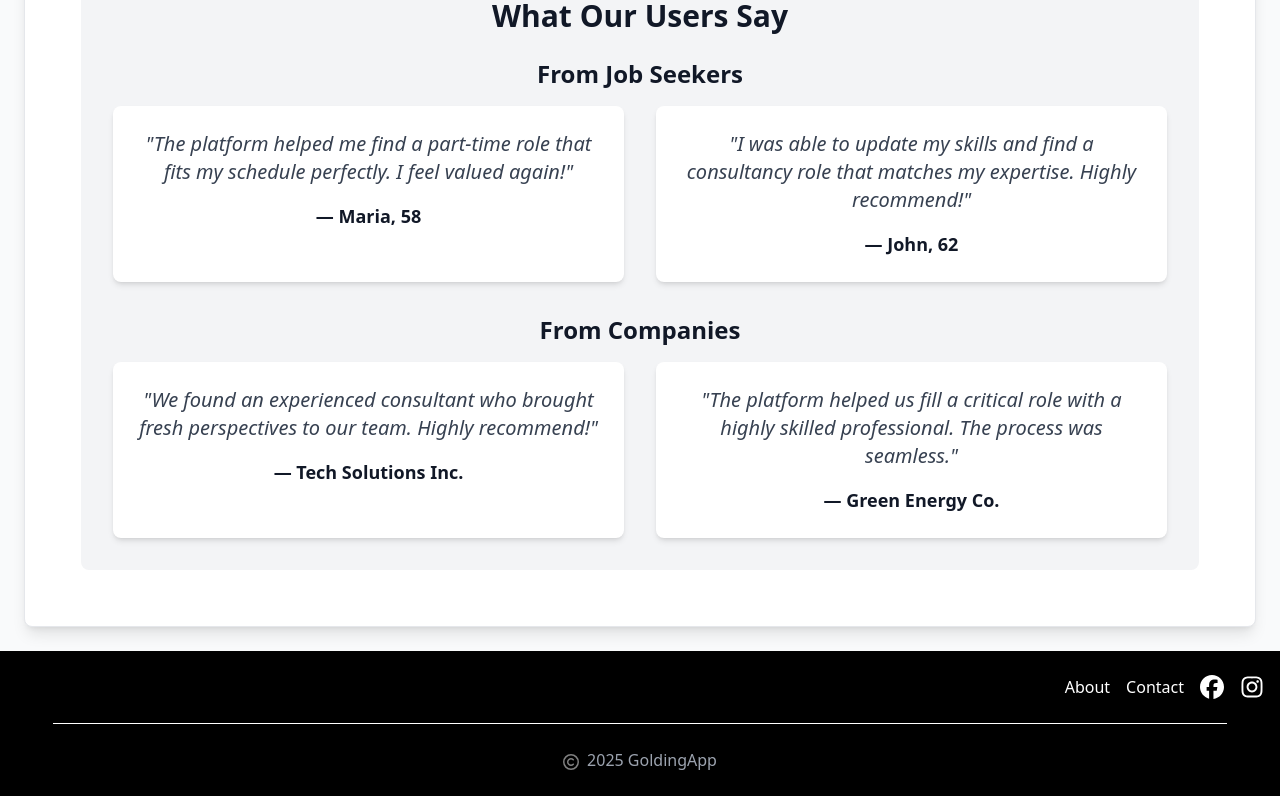
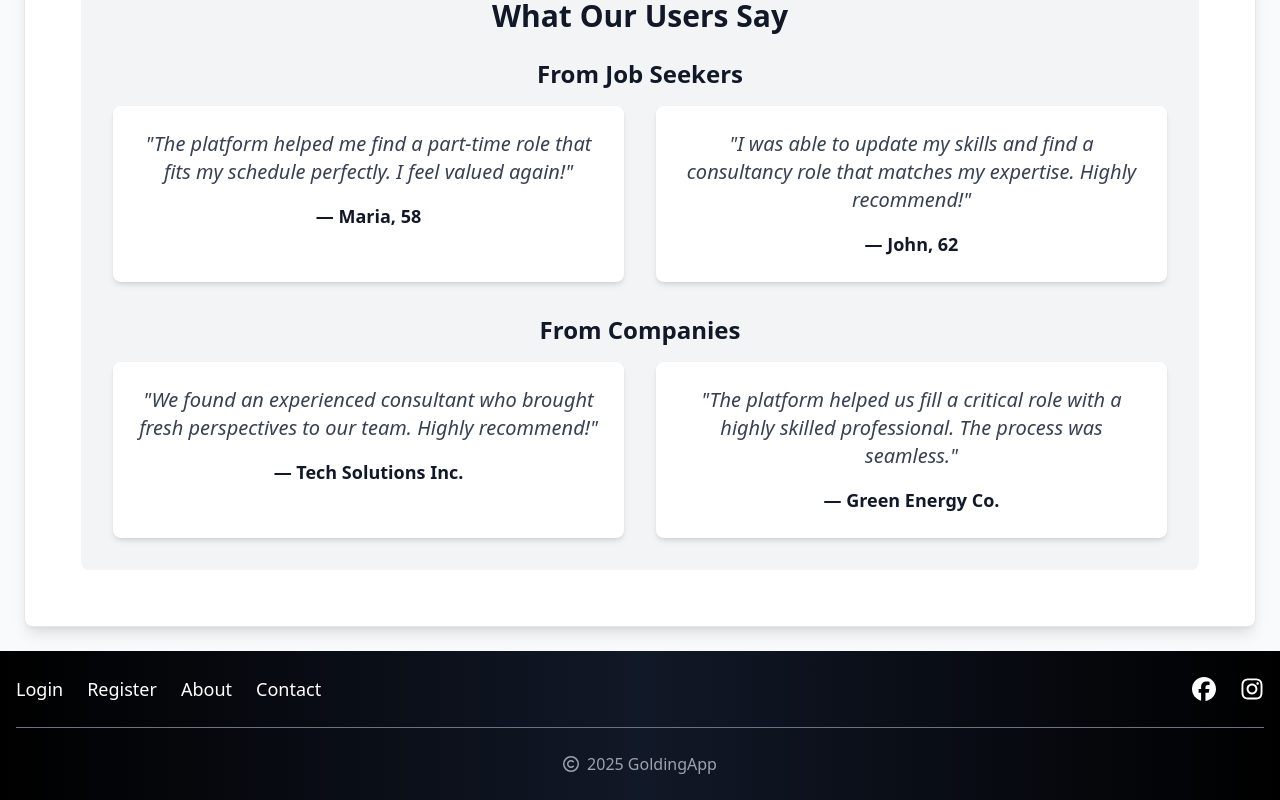
Before and after one commit to dominik-ucher/Pheonix_MDP, a React (Vite) app in the folder client/: page / in a window 1280 px wide. Shown: the part 1111-1911 px from the top of the page. Built offline with nearby package versions, Linux system fonts and the light colour scheme; no server answers.

Commit message:
Footer style upgraded

```diff
--- a/client/src/components/Footer.jsx
+++ b/client/src/components/Footer.jsx
@@ -1,54 +1,72 @@
-import React, { useEffect, useState } from 'react';
+import React from 'react';
 'use client';
 import { Link } from 'react-router-dom';
-import axios from 'axios'
-import { FaRegCopyright, FaFacebook, FaInstagram } from "react-icons/fa6";
+import { FaRegCopyright, FaFacebook, FaInstagram } from 'react-icons/fa6';
 
 const FooterTemp = () => {
-  const axiosInstance = axios.create({baseURL: import.meta.env.VITE_REACT_APP_API_URL,});
-
-
   return (
     <>
-      <div className='md:block hidden '>
-      <div className='flex flex-col h-auto bg-black overflow-hidden flex-shrink-0'>
-        <div className='text-md text-white flex pt-6 pb-6'>
-          <Link to="/about" className='hover:underline ml-auto'>About</Link>
-          <Link to="/contact" className='hover:underline ml-4'>Contact</Link>
-          <Link to="https://www.polimi.it/" className='hover:underline ml-4'><FaFacebook color="white" className='w-6 h-auto'/></Link>
-          <Link to="https://www.polimi.it/" className='hover:underline px-4'><FaInstagram color="white" className='w-6 h-auto'/></Link>
+      {/* Desktop Footer */}
+      <div className="hidden md:block bg-gradient-to-r from-black via-gray-900 to-black text-white">
+        <div className="container mx-auto py-6 px-4">
+          <div className="flex items-center justify-between mb-6">
+            {/* Navigation Links */}
+            <div className="flex space-x-6">
+              <Link to="/login" className="text-lg hover:text-yellow-400 transition-transform transform hover:scale-105">Login</Link>
+              <Link to="/register" className="text-lg hover:text-yellow-400 transition-transform transform hover:scale-105">Register</Link>
+              <Link to="/about" className="text-lg hover:text-yellow-400 transition-transform transform hover:scale-105">About</Link>
+              <Link to="/contact" className="text-lg hover:text-yellow-400 transition-transform transform hover:scale-105">Contact</Link>
             </div>
-        <div className='flex justify-center'>
-        <div className="w-11/12 h-px bg-white"></div>
+            {/* Social Media Links */}
+            <div className="flex space-x-6">
+              <Link to="https://www.polimi.it/" className="hover:text-yellow-400 transition-transform transform hover:scale-125">
+                <FaFacebook size={24} />
+              </Link>
+              <Link to="https://www.polimi.it/" className="hover:text-yellow-400 transition-transform transform hover:scale-125">
+                <FaInstagram size={24} />
+              </Link>
             </div>
-        <div className='flex justify-center text-md text-gray-400 pt-6 pb-6'>
-          <FaRegCopyright color="gray" className="mr-2 pt-1 h-auto" />
-          <Link to="/" className='hover:underline'>2025 GoldingApp</Link>
+          </div>
+          <hr className="border-gray-500" />
+          <div className="flex justify-center items-center pt-6">
+            <FaRegCopyright size={16} className="mr-2 text-gray-400" />
+            <Link to="/" className="text-gray-400 hover:text-yellow-400 transition">
+              2025 GoldingApp
+            </Link>
           </div>
         </div>
       </div>
 
-      <div className='block md:hidden'>
-        <div className='flex flex-col h-auto bg-black overflow-hidden flex-shrink-0'>
-          <div className='text-md text-white flex flex-col p-4'>
-            <div className='flex flex-col items-center mt-4'>
-              <Link to="/about" className='hover:underline mb-2'>About</Link>
-              <Link to="/contact" className='hover:underline mb-2'>Contact</Link>
-              <Link to="https://www.polimi.it/" className='hover:underline mb-2'><FaFacebook color="white" className='w-6 h-auto'/></Link>
-              <Link to="https://www.polimi.it/" className='hover:underline mb-2'><FaInstagram color="white" className='w-6 h-auto'/></Link>
+      {/* Mobile Footer */}
+      <div className="block md:hidden bg-gradient-to-b from-gray-900 to-black text-white">
+        <div className="container mx-auto py-6 px-4">
+          <div className="flex flex-col items-center space-y-4 mb-6">
+            {/* Navigation Links */}
+            <Link to="/login" className="text-lg hover:text-yellow-400 transition-transform transform hover:scale-105">Login</Link>
+            <Link to="/register" className="text-lg hover:text-yellow-400 transition-transform transform hover:scale-105">Register</Link>
+            <Link to="/about" className="text-lg hover:text-yellow-400 transition-transform transform hover:scale-105">About</Link>
+            <Link to="/contact" className="text-lg hover:text-yellow-400 transition-transform transform hover:scale-105">Contact</Link>
+            {/* Social Media Links */}
+            <div className="flex space-x-6">
+              <Link to="https://www.polimi.it/" className="hover:text-yellow-400 transition-transform transform hover:scale-125">
+                <FaFacebook size={24} />
+              </Link>
+              <Link to="https://www.polimi.it/" className="hover:text-yellow-400 transition-transform transform hover:scale-125">
+                <FaInstagram size={24} />
+              </Link>
             </div>
           </div>
-          <div className='flex justify-center'>
-          <div className="w-11/12 h-px bg-white"></div>
-          </div>
-          <div className='flex justify-center text-md text-gray-400 pt-6 pb-6'>
-          <FaRegCopyright color="gray" className="mr-2 pt-1 h-auto" />
-          <Link to="/" className='hover:underline'>2025 GoldingApp</Link>
+          <hr className="border-gray-500" />
+          <div className="flex justify-center items-center pt-6">
+            <FaRegCopyright size={16} className="mr-2 text-gray-400" />
+            <Link to="/" className="text-gray-400 hover:text-yellow-400 transition">
+              2025 GoldingApp
+            </Link>
           </div>
         </div>
       </div>
     </>
-    )
-}
+  );
+};
 
-export default FooterTemp
+export default FooterTemp;
```
Lines whose indentation alone changed are shown as unchanged.
